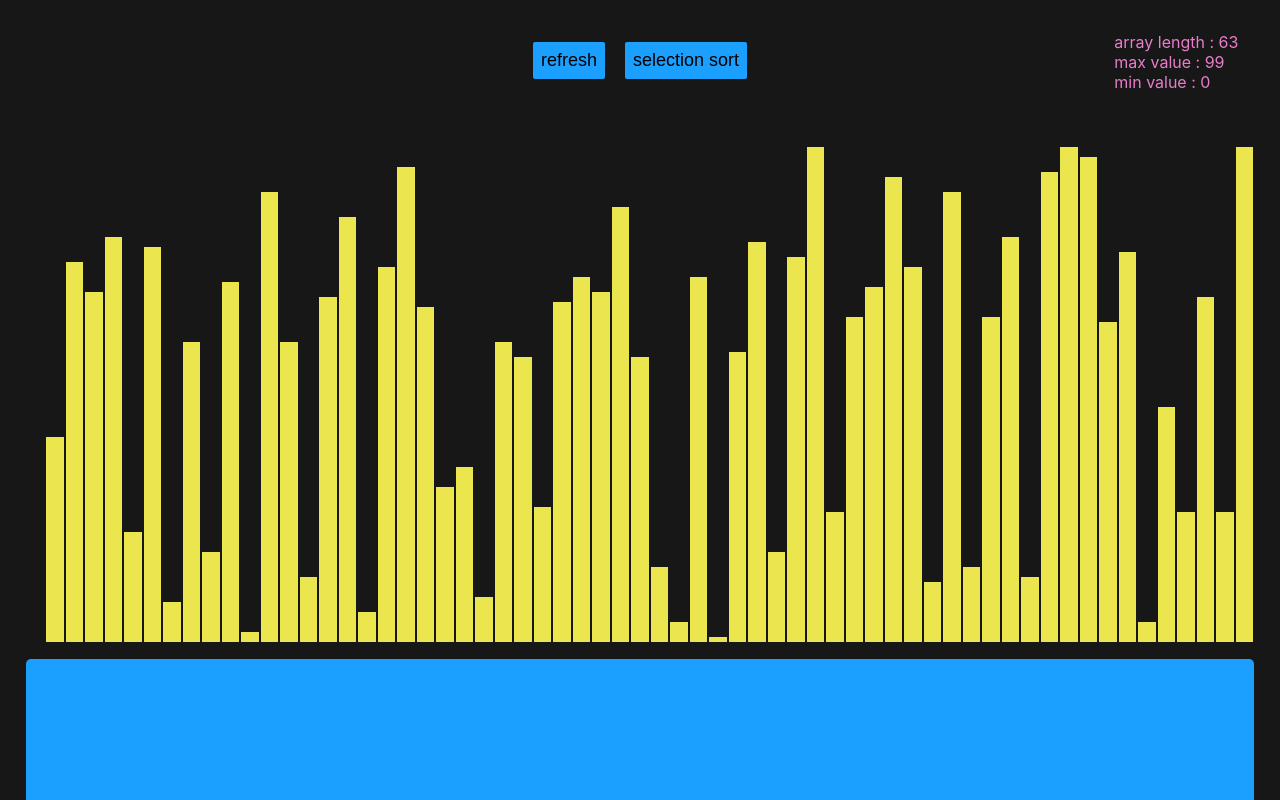
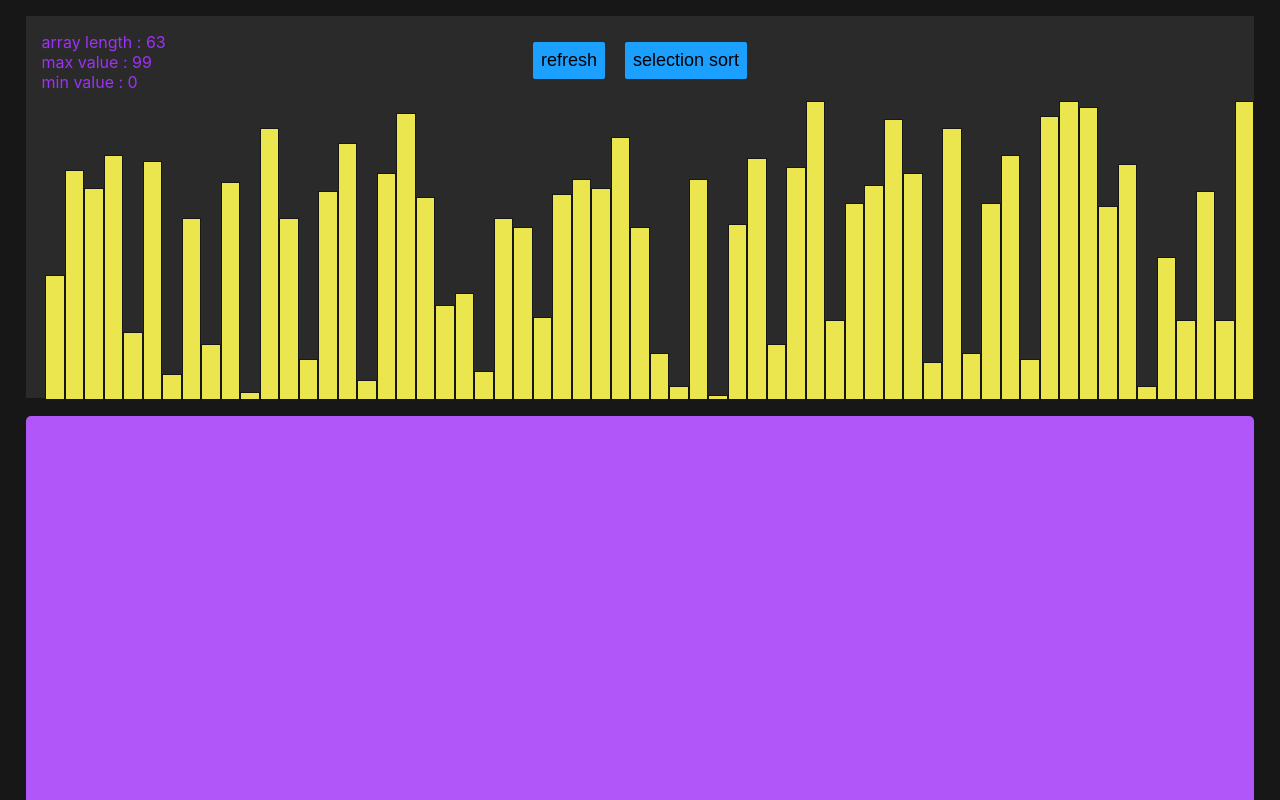
Before and after one commit to rai-roshan/react-sorting-visualizer, a React (Create React App) app: page / in a window 1280 px wide. Built offline with nearby package versions, Linux system fonts and the light colour scheme.

Commit message:
UI overhaul

```diff
--- a/src/App.css
+++ b/src/App.css
@@ -8,27 +8,29 @@ body {
     overflow: hidden;
     background-color: #171717;
 }
-.flex-xy-center {
+.flex-x-center {
     display: flex;
     flex-direction: column;
-    justify-content: center;
     align-items: center;
 }
 #chart-wrapper {
     position: relative;
-    height: 80vh;
+    height: 50vh;
     width: 96vw;
-    background-color: transparent;
+    background-color: #2b2a2b;
     margin: 1rem;
     display: flex;
     overflow: auto;
     flex-direction: row;
+    justify-content: center;
     align-items: end;
 }
 #controller-bar {
-    height: 18vh;
+    margin: 0rem 1rem;
+    height: 50vh;
     width: 96vw;
-    background-color: #1ca0ff;
+    background-color: #b157fa;
+    /*background-color: #9e31f7;*/
     border-top-left-radius: 5px;
     border-top-right-radius: 5px;
 }
@@ -65,8 +67,8 @@ body {
 #legend {
     position: absolute;
     top: 1rem;
-    right: 1rem;
-    color: #e87dcc;
+    left: 1rem;
+    color: #9e31f7;
     display: flex;
     flex-direction: column;
 }
--- a/src/App.js
+++ b/src/App.js
@@ -4,7 +4,7 @@ import ControllerBar from "./components/Controller/ControllerBar";
 
 function App() {
   return (
-    <div id="app" className="flex-xy-center">
+    <div id="app" className="flex-x-center">
         <ChartWrapper />
         <ControllerBar />
     </div>
--- a/src/components/graph/Bar.js
+++ b/src/components/graph/Bar.js
@@ -1,4 +1,4 @@
-const Bar = ({ height, id }) => <div id={id} className={"bar"} style={{ height: `${height*5}px` }}>
+const Bar = ({ height, id }) => <div id={id} className={"bar"} style={{ height: `${height*3}px` }}>
 
 </div>
 
--- a/src/utils/Step.js
+++ b/src/utils/Step.js
@@ -1,5 +1,5 @@
 //represent each single step required in sorting algoritm
-export default class Step {
+class Step {
     constructor(_check=false, _compare=false, _swap=false, _final=false, _data=null) {
         this.check = _check;
         this.compare = _compare;
@@ -22,3 +22,5 @@ export default class Step {
     }
 
 }
+
+module.exports = Step;
--- a/src/utils/animateSorting.js
+++ b/src/utils/animateSorting.js
@@ -40,8 +40,8 @@ function animateSorting( steps, bars, animateIntervalIds ) {
             animateIntervalIds.push( setTimeout(()=>{
                 bars[step.data[0]].style.backgroundColor="#fc3a3a";
                 bars[step.data[2]].style.backgroundColor="#fc3a3a";
-                bars[step.data[0]].style.height=`${step.data[1]*5}px`;
-                bars[step.data[2]].style.height=`${step.data[3]*5}px`;
+                bars[step.data[0]].style.height=`${step.data[1]*3}px`;
+                bars[step.data[2]].style.height=`${step.data[3]*3}px`;
             }, ++j * animateDelay) );
             animateIntervalIds.push( setTimeout(()=>{
                 bars[step.data[0]].style.backgroundColor="#ebe64d";
--- a/src/utils/utils.js
+++ b/src/utils/utils.js
@@ -20,7 +20,7 @@ function createRandomArray() {
     return array;
 }
 
-function  randomHeight( minLimit = 0) {
+function randomHeight( minLimit = 0) {
     const height = Math.max( minLimit, Math.floor(Math.random() * 100) );
     return height;
 }
```
